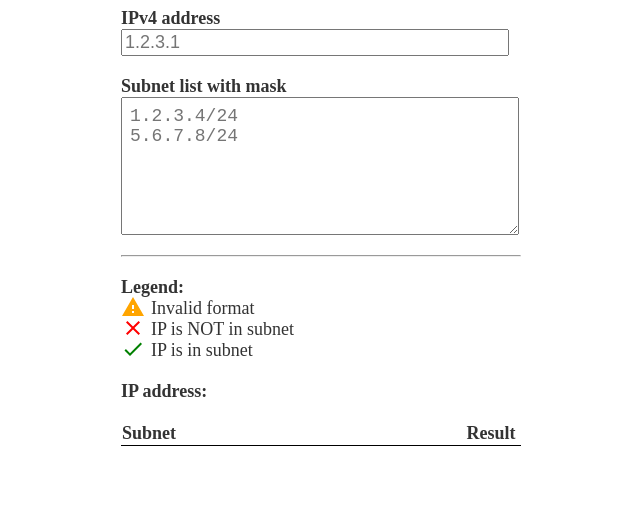
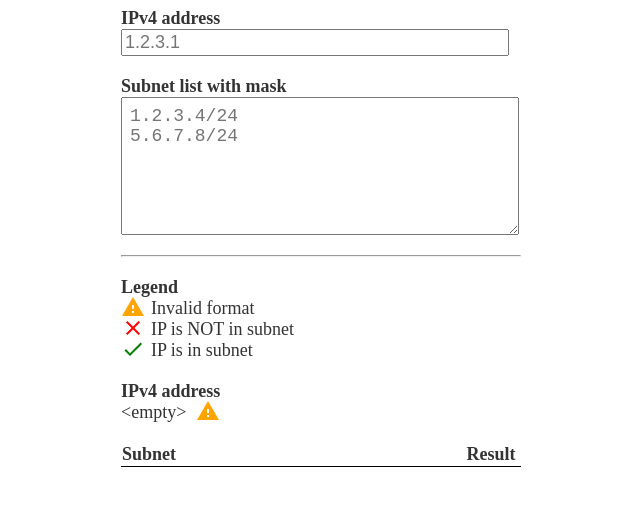
Before and after one commit to danielwohlgemuth/ip-in-subnet-list, a plain HTML site: page index.html in a window 1280 px wide. Shown: the whole page, without its empty margins (319-959 px from the left). Drawn offline with Linux system fonts and the light colour scheme.

```diff
--- a/index.html
+++ b/index.html
@@ -22,12 +22,12 @@
     <hr style='margin-bottom: 20px;'>
 
     <div style='margin-bottom: 20px;'>
-      <span style='font-weight:700;'>Legend: </span>
+      <span style='font-weight:700;'>Legend</span>
       <div id='icon-legend'></div>
     </div>
 
     <div style='margin-bottom: 20px;'>
-      <span style='font-weight:700;'>IP address:</span>
+      <span style='font-weight:700;'>IPv4 address</span>
       <div id='output-ip'></div>
     </div>
 
@@ -150,6 +150,8 @@
       subnetListInput.addEventListener('input', findSubnet)
 
       iconLegend.innerHTML = getIconLegend()
+
+      findSubnet()
     }
 
     window.onload = setup
```
Also changed, not shown: images/ip-in-subnet-list.png (added), 1 other file.
